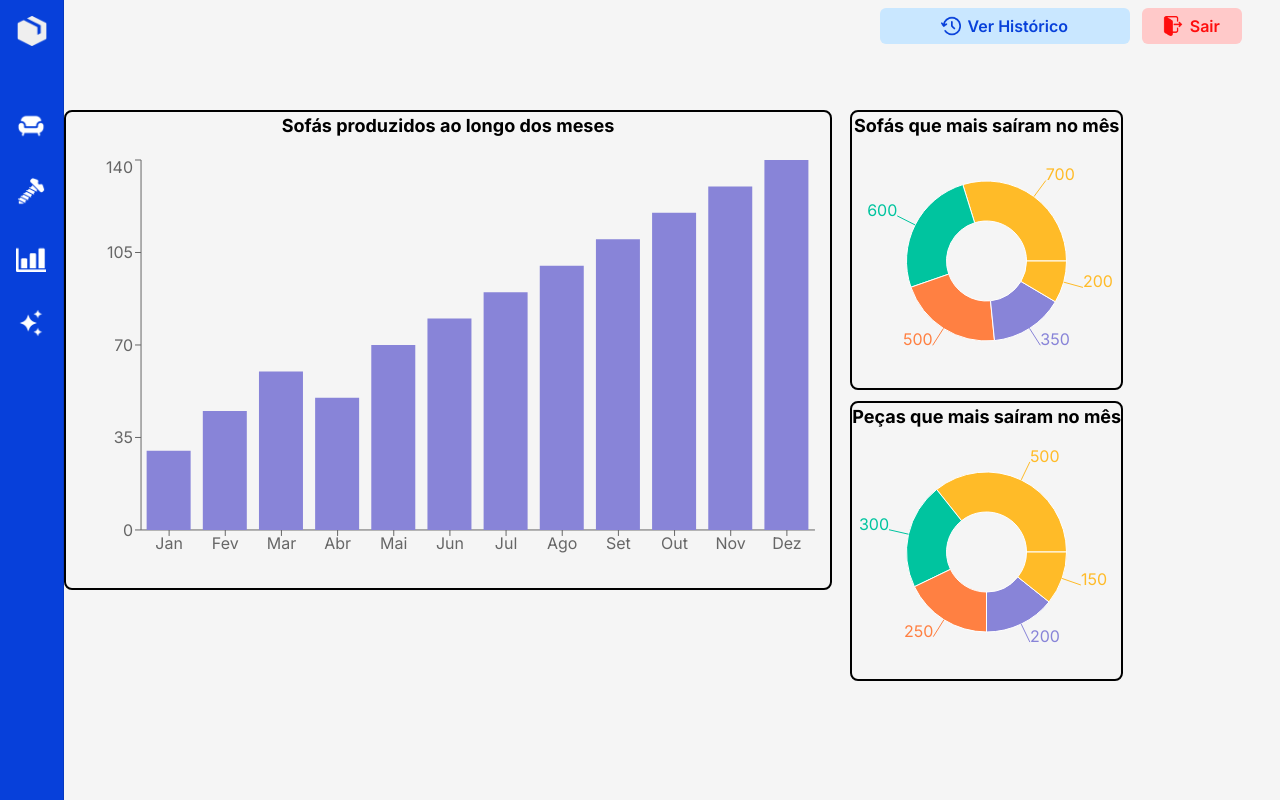
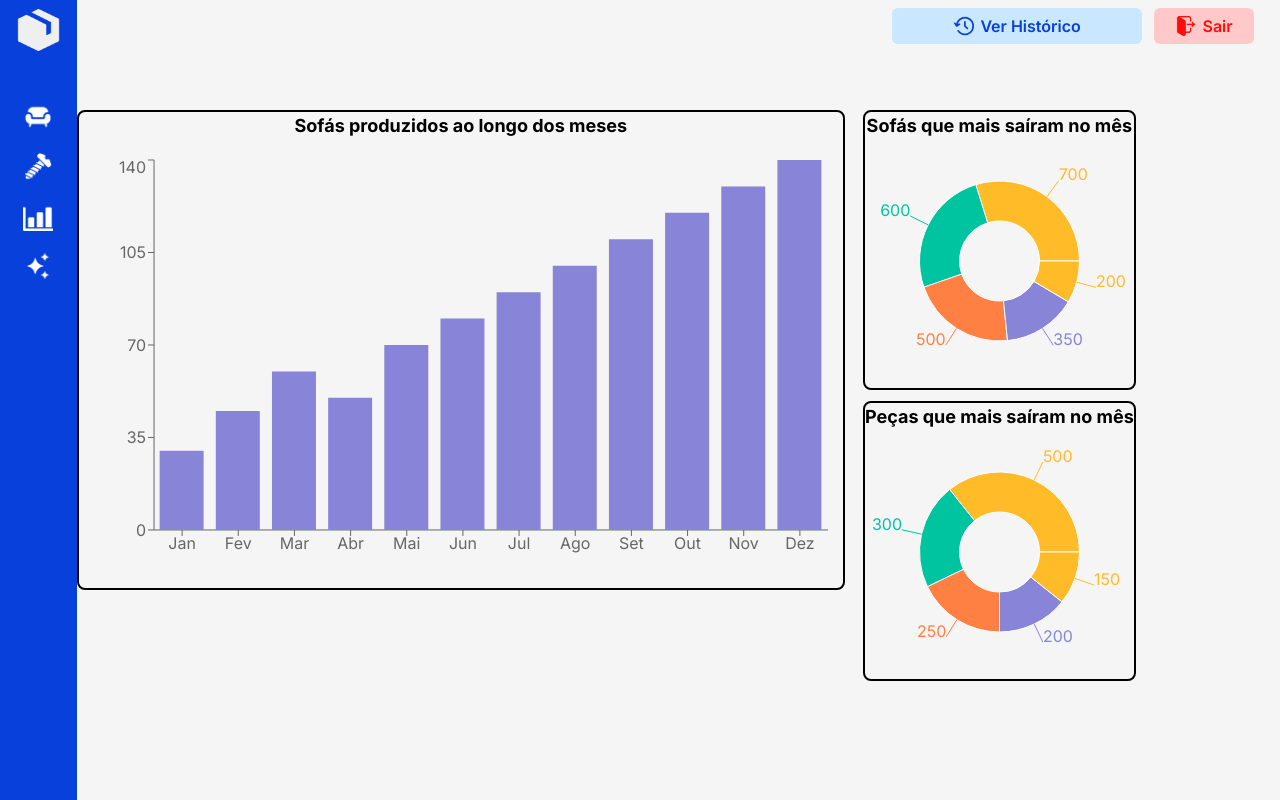
Before and after one commit to Grupo-6-Tozim-Solutions/front-end, a React (Vite) app: page /dashboard in a window 1280 px wide. Built offline with nearby package versions, Linux system fonts and the light colour scheme.

Commit message:
voltando antiga versao da sidebar

```diff
--- a/src/components/SideBarCounch.jsx
+++ b/src/components/SideBarCounch.jsx
@@ -1,52 +1,39 @@
 import React, { useState } from 'react';
-import { useNavigate } from 'react-router-dom';
-import { Drawer, List, ListItem, ListItemIcon, ListItemText, IconButton } from '@mui/material';
-import MenuIcon from '@mui/icons-material/Menu';
+import { useNavigate } from 'react-router-dom'; // Import useNavigate for navigation
 import '../styles/sideBarStyle.css';
 
 const SideBarCounch = () => {
   const [isExpanded, setIsExpanded] = useState(false);
-  const navigate = useNavigate();
+  const navigate = useNavigate(); // Initialize navigation
 
   const handleExpand = () => {
     setIsExpanded(!isExpanded);
   };
 
   const menuItems = [
-    { icon: "../../public/assets/sofaIcone.png", title: "Sofás", onClick: () => navigate('/counch') },
-    { icon: "../../public/assets/prego-ico.png", title: "Peças", onClick: () => navigate('/parts-storage') },
+    { icon: "../../public/assets/sofaIcone.png", title: "Sofás", onClick: () => navigate('/counch') }, // Navigate to CounchPage
+    { icon: "../../public/assets/prego-ico.png", title: "Peças", onClick: () => navigate('/') }, // Navigate to PartsStorage
     { icon: "../../public/assets/dash-ico.png", title: "Dashboard" },
     { icon: "../../public/assets/ai-ico.png", title: "Chat" },
   ];
 
   return (
-    <Drawer
-      variant="permanent"
-      className={`SideBar-Counch ${isExpanded ? 'expanded' : ''}`}
-      sx={{
-        width: isExpanded ? '5vw' : '5vw',
-        flexShrink: 0,
-        '& .MuiDrawer-paper': {
-          width: isExpanded ? '13vw' : '5vw',
-          boxSizing: 'border-box',
-          backgroundColor: 'var(--primary-color)',
-        },
-      }}
-    >
-      <IconButton onClick={handleExpand} className="expand-icon" sx={{ margin: '12% auto', display: '' }}>
-      <img src="../../public/assets/box.png" alt="Menu Icon" className="icone" />
-      </IconButton>
-      <List className="navigation-list">
-        {menuItems.map((item, index) => (
-          <ListItem button key={index} onClick={item.onClick} className="menu-item">
-            <ListItemIcon>
-              <img src={item.icon} alt={`${item.title} Icon`} className="icone" />
-            </ListItemIcon>
-            {isExpanded && <ListItemText primary={item.title} sx={{ color: 'white' }} />}
-          </ListItem>
-        ))}
-      </List>
-    </Drawer>
+    <>
+      <div className={`SideBar-Counch ${isExpanded ? 'expanded' : ''}`}>
+        <img src="../../public/assets/box.png" onClick={handleExpand} alt="Expand Sidebar" className="expand-icon" />
+        <ul className="navigation-list">
+          {menuItems.map((item, index) => (
+            <li key={index} className="menu-item" onClick={item.onClick}>
+              <img src={item.icon} alt={`${item.title} Icon`} className='icone'/>
+              {isExpanded && <span>{item.title}</span>}
+            </li>
+          ))}
+        </ul>
+      </div>
+      <div className="main-content">
+        {/* Main content will be placed here */}
+      </div>
+    </>
   );
 };
 
--- a/src/styles/sideBarStyle.css
+++ b/src/styles/sideBarStyle.css
@@ -3,14 +3,13 @@
   flex-direction: column;
   width: 6vw;
   height: 100vw;
-    background-color: var(--primary-color);
+  background-color: rgba(7, 64, 218, 1);
   align-items: center;
-    transition: width 0.5s cubic-bezier(0.4, 0, 0.2, 1); /* Smooth and longer animation */
+  transition: width 0.3s ease;
   z-index: 5;
   img{
     cursor: pointer;
   }
-
 }
 
 .SideBar-Counch.expanded {
@@ -21,7 +20,6 @@
   width: 55%;
   object-fit: cover;
   margin-top: 12%;
-    cursor: pointer;
 }
 
 .SideBar-Counch .navigation-list {
@@ -81,8 +79,3 @@
 .icon-list img:hover {
   transform: scale(1.1);
 }
-
-  .icone {
-    width: 30px;
-    height: 30px;
-  }
```
Lines whose indentation alone changed are shown as unchanged.
